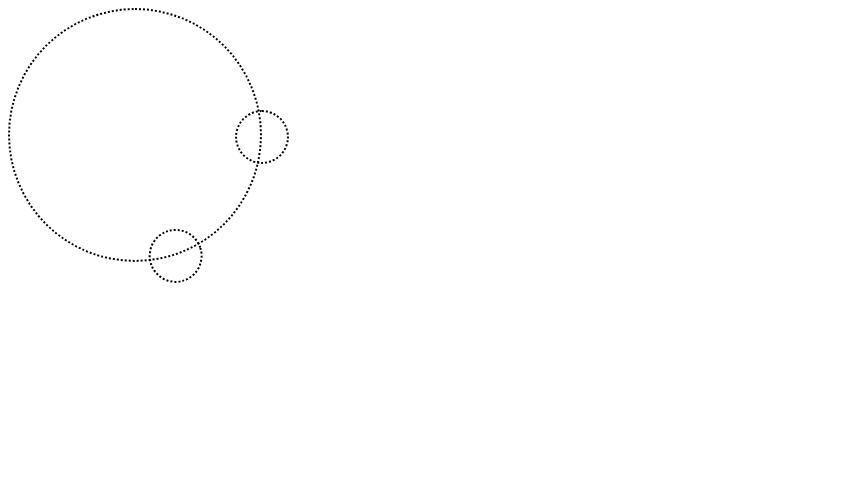
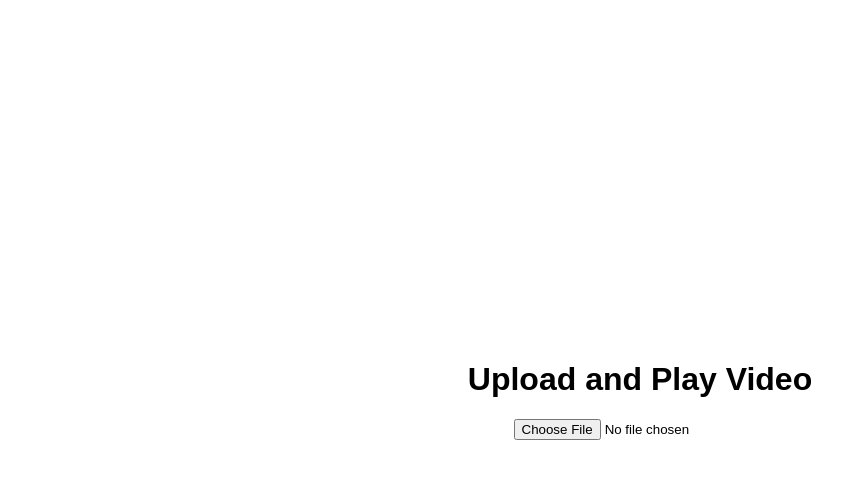
Before and after one commit to heysahilsingh/aqi-static, a website: page test.html in a window 1280 px wide. Shown: the whole page, without its empty margins (0-866 px from the left). Drawn offline with Linux system fonts and the light colour scheme.

Commit message:
Update test.html

```diff
--- a/test.html
+++ b/test.html
@@ -1,43 +1,49 @@
 <!DOCTYPE html>
 <html lang="en">
-<head>
-    <meta charset="UTF-8">
-    <meta name="viewport" content="width=device-width, initial-scale=1.0">
-    <title>Document</title>
-</head>
-<body>
+  <head>
+    <meta charset="UTF-8" />
+    <meta name="viewport" content="width=device-width, initial-scale=1.0" />
+    <title>Video Upload and Play</title>
     <style>
-       .main {
-    position: relative;
-    border: 2px dotted #000000;
-    border-radius: 50%;
-    width: 250px;
-    height: 250px;
-}
+      body {
+        font-family: Arial, sans-serif;
+        display: flex;
+        flex-direction: column;
+        align-items: center;
+        justify-content: center;
+        height: 100vh;
+        margin: 0;
+      }
+      input[type="file"] {
+        margin-bottom: 20px;
+      }
+      video {
+        max-width: 100%;
+        max-height: 80vh;
+        display: none; /* Hide video player initially */
+      }
+    </style>
+  </head>
+  <body>
+    <h1>Upload and Play Video</h1>
+    <input type="file" id="videoUpload" accept="video/*" />
+    <video id="videoPlayer" controls></video>
 
-.circle {
-    position: absolute;
-    left: calc(50% - 25px);
-    top: calc(50% - 25px);
-    height: 50px;
-    width: 50px;
-    border: 2px dotted #000000;
-    border-radius: 50%;
-}
+    <script>
+      const videoUpload = document.getElementById("videoUpload");
+      const videoPlayer = document.getElementById("videoPlayer");
 
-.circle:nth-child(1) {
-    transform: translateX(125px);
-}
-
-.circle:nth-child(2) {
-    transform: rotate(72deg) translateX(125px);
-}
-
-    </style>
-    <div class="main">
-        <div class="circle"></div>
-        <div class="circle"></div>
-    </div>
-
-</body>
+      videoUpload.addEventListener("change", (event) => {
+        const file = event.target.files[0];
+        if (file) {
+          const videoURL = URL.createObjectURL(file);
+          videoPlayer.src = videoURL;
+          videoPlayer.style.display = "block"; // Show the video player
+          videoPlayer.play(); // Auto play the video
+        } else {
+          videoPlayer.style.display = "none"; // Hide the video player if no file is selected
+        }
+      });
+    </script>
+  </body>
 </html>
```
